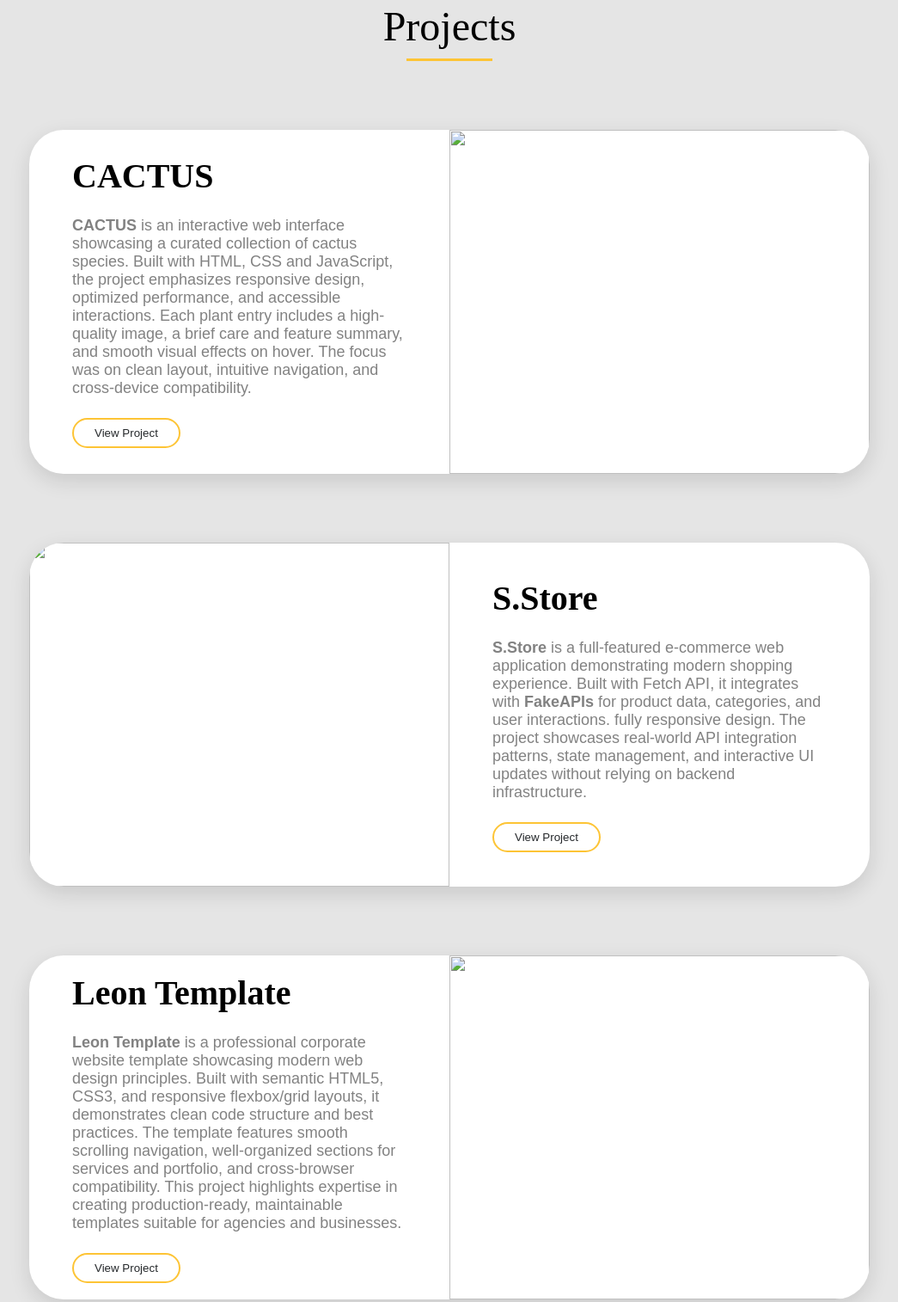
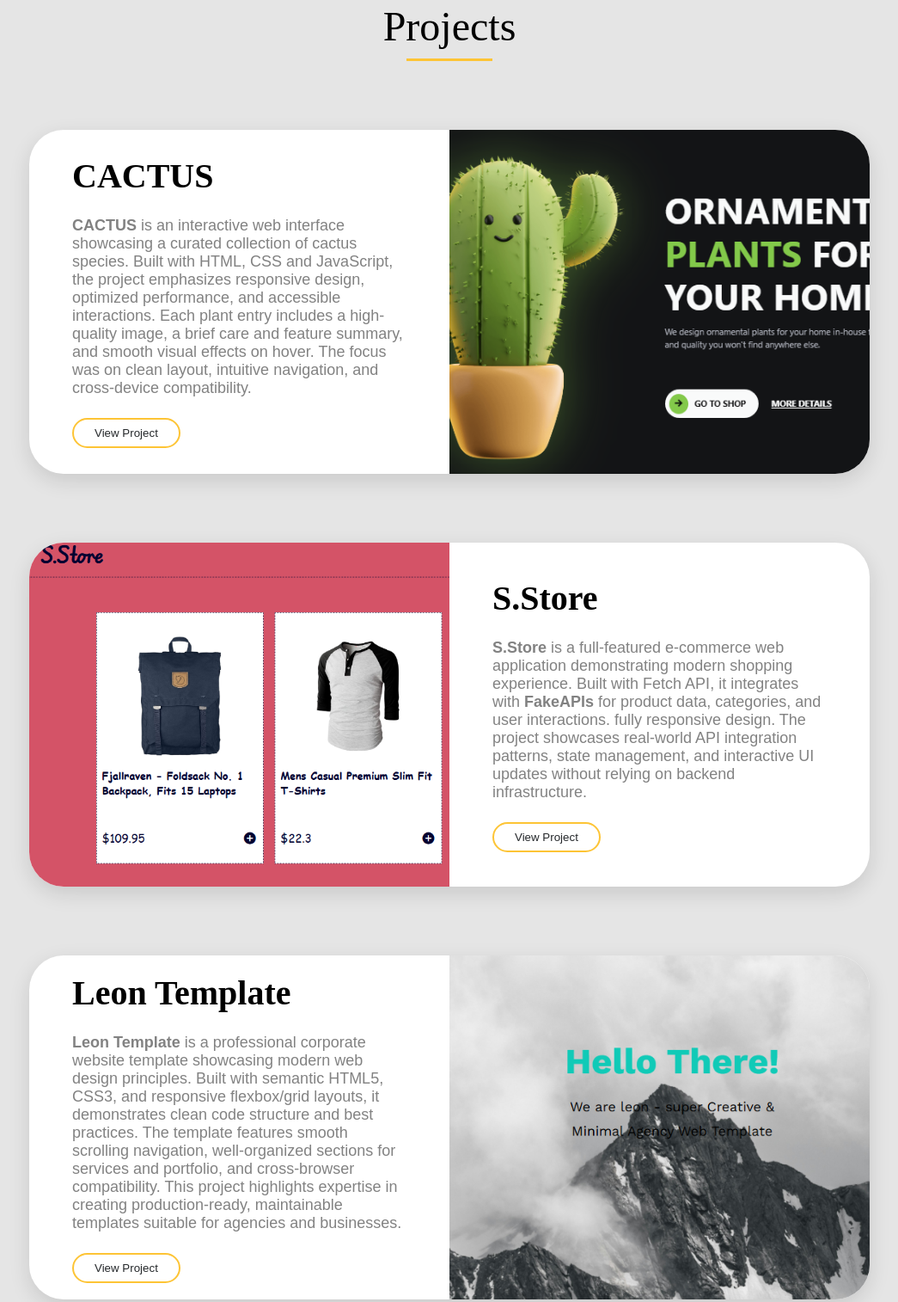
Before and after one commit to SanaJabboulieh/my-portfolio-sana-jabboulieh, a plain HTML site: page index.html in a window 1280 px wide. Shown: the part 755-2269 px from the top of the page at 86% size, without its empty margins (117-1162 px from the left). Drawn offline with nearby package versions, Linux system fonts and the light colour scheme; the site is published under a folder, as on GitHub Pages, so addresses that start at the root find nothing.

Commit message:
Add files via upload

```diff
--- a/index.html
+++ b/index.html
@@ -50,12 +50,12 @@
             <button><a href="https://github.com/SanaJabboulieh/cactus-project.git">View Project</a></button>
         </div>
         <div class="project-photo">
-            <img src="/images/cactus project.png" alt="">
+            <img src="images/cactus project.png" alt="">
         </div>
     </div>
     <div class="project-details">
         <div class="project-photo">
-            <img src="/images/s.store.png" alt="">
+            <img src="images/s.store.png" alt="">
         </div>
         <div class="project-description">
             <h2 class="project-description-title">S.Store</h2>
@@ -71,7 +71,7 @@
             <button><a href="https://github.com/SanaJabboulieh/leon-template.git">View Project</a></button>
         </div>
         <div class="project-photo">
-            <img src="/images/leon temlate.png" alt="">
+            <img src="images/leon temlate.png" alt="">
         </div>
     </div>
     </div>
```
